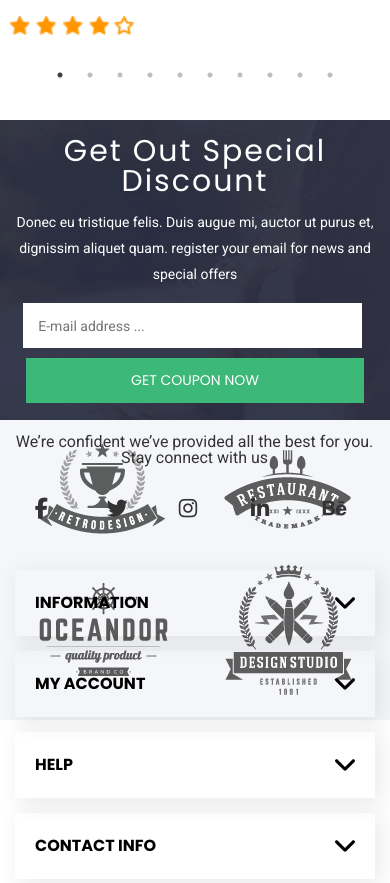
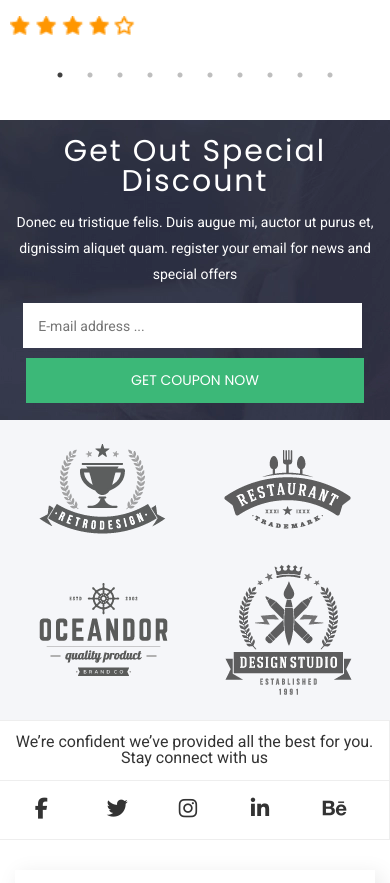
Before and after one commit to vitalyailinskyi/RenoshopBee, a website: page index.html in a window 390 px wide. Shown: the part 2812-3695 px from the top of the page. Drawn offline with nearby package versions, Linux system fonts and the light colour scheme; files whose address does not match are found by name.

Commit message:
Fixed subscribe block

```diff
--- a/css/index.css
+++ b/css/index.css
@@ -581,6 +581,7 @@
 
 @media (max-width: 768px) {
   .discount-trends__wrapper {
+    max-height: 500px;
     /* grid-template-areas: "discount" "trends";
     grid-template-columns: 1fr;
     grid-template-rows: minmax(auto, 300px) minmax(auto, 250px); */
@@ -687,6 +688,7 @@
 
 @media (max-width: 438px) {
   .discount-trends__wrapper {
+    max-height: 600px;
     grid-template-rows: minmax(auto, 300px) minmax(auto, 300px);
   }
 
```
